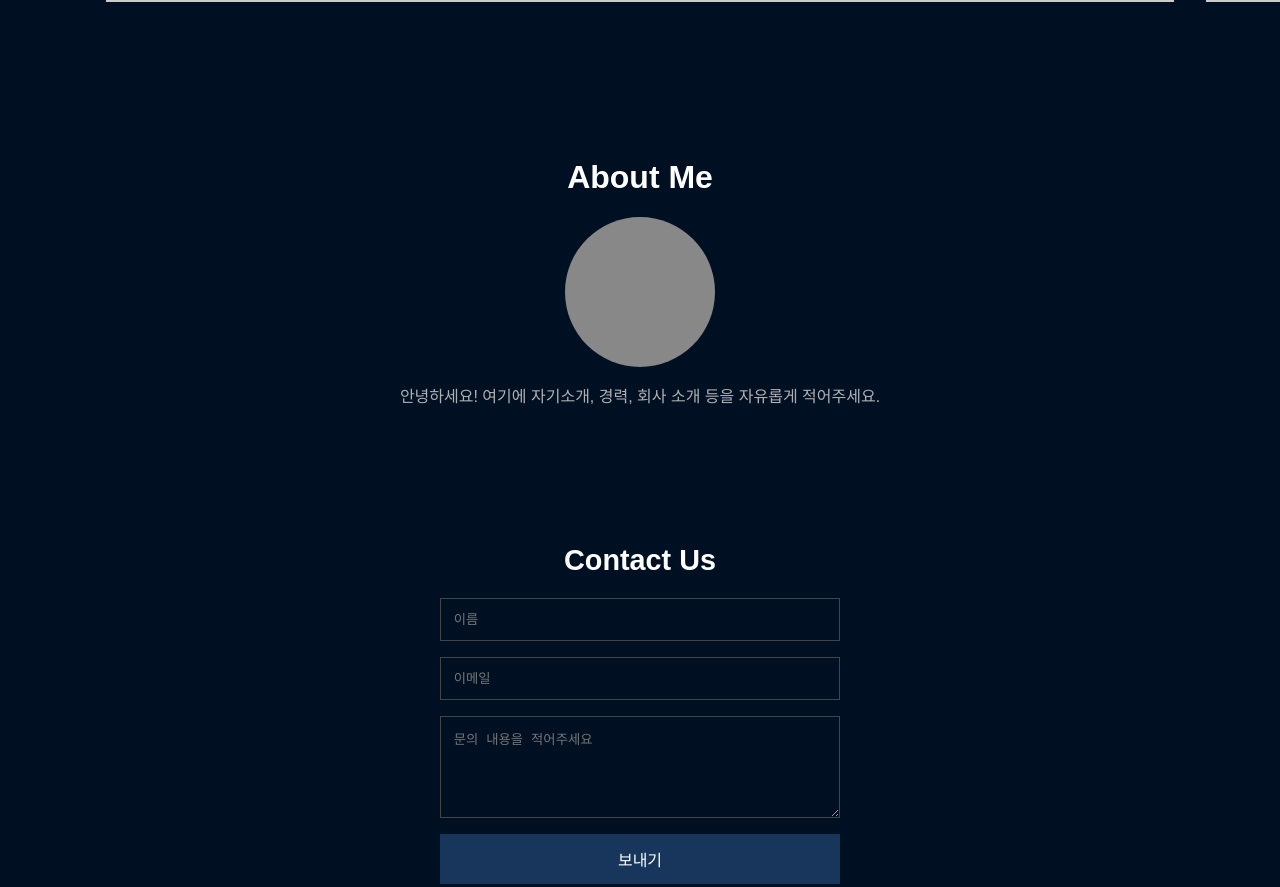
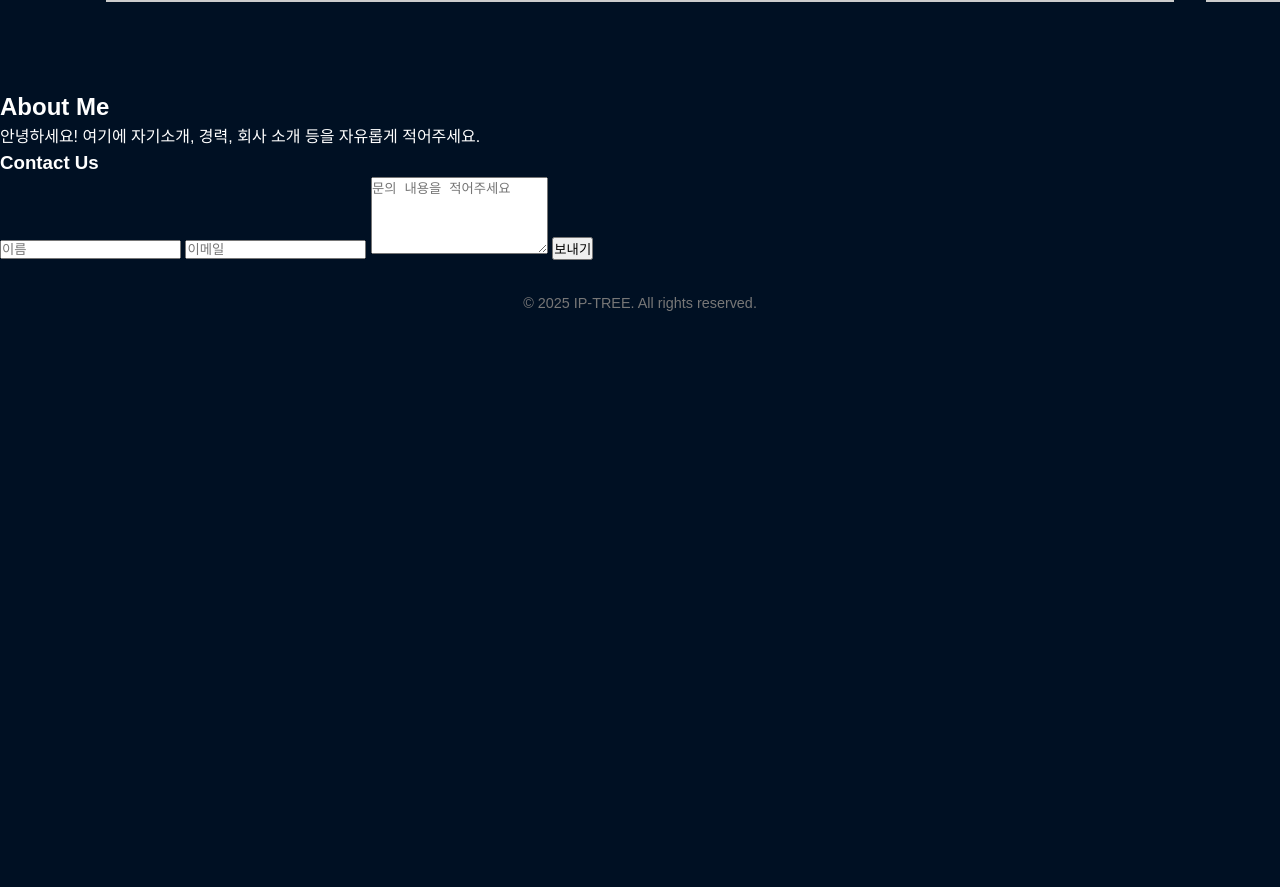
Before and after one commit to ilxxixxli/IPTREE-Landing, a plain HTML site: page index.html in a window 1280 px wide. Shown: the part 1601-2488 px from the top of the page. After the commit the page ends 1947 px from the top, so only its background shows below. Drawn offline with Linux system fonts and the light colour scheme.

Commit message:
Update index.html

```diff
--- a/index.html
+++ b/index.html
@@ -242,62 +242,6 @@
       background-color: rgba(255,255,255,0.3);
     }
 
-    /* 사진 + 소개 섹션 */
-    .about-section {
-      padding: 4rem 2rem;
-      text-align: center;
-    }
-    .about-section h2 {
-      font-size: 2rem;
-      margin-bottom: 1rem;
-    }
-    .my-photo {
-      width: 150px;
-      height: 150px;
-      border-radius: 50%;
-      background-color: #888;
-      margin: 0 auto 1rem;
-      /* 실제 이미지를 넣으려면 <img> 태그 사용 or background-image로 적용 */
-    }
-    .about-text {
-      max-width: 600px;
-      margin: 0 auto;
-      line-height: 1.8;
-      color: #b1b1b1;
-    }
-
-    /* Contact Us 섹션 */
-    .contact-section {
-      padding: 4rem 2rem;
-      text-align: center;
-    }
-    .contact-section h3 {
-      font-size: 1.8rem;
-      margin-bottom: 1rem;
-    }
-    .contact-form {
-      max-width: 400px;
-      margin: 0 auto;
-      display: flex;
-      flex-direction: column;
-      gap: 1rem;
-    }
-    .contact-form input,
-    .contact-form textarea {
-      padding: 0.8rem;
-      border: 1px solid #444;
-      background-color: #001023;
-      color: #fff;
-    }
-    .contact-form button {
-      padding: 0.8rem;
-      background-color: #18365B;
-      color: #fff;
-      border: none;
-      cursor: pointer;
-      font-size: 1rem;
-    }
-
     /* 푸터 */
     footer {
       text-align: center;
```
